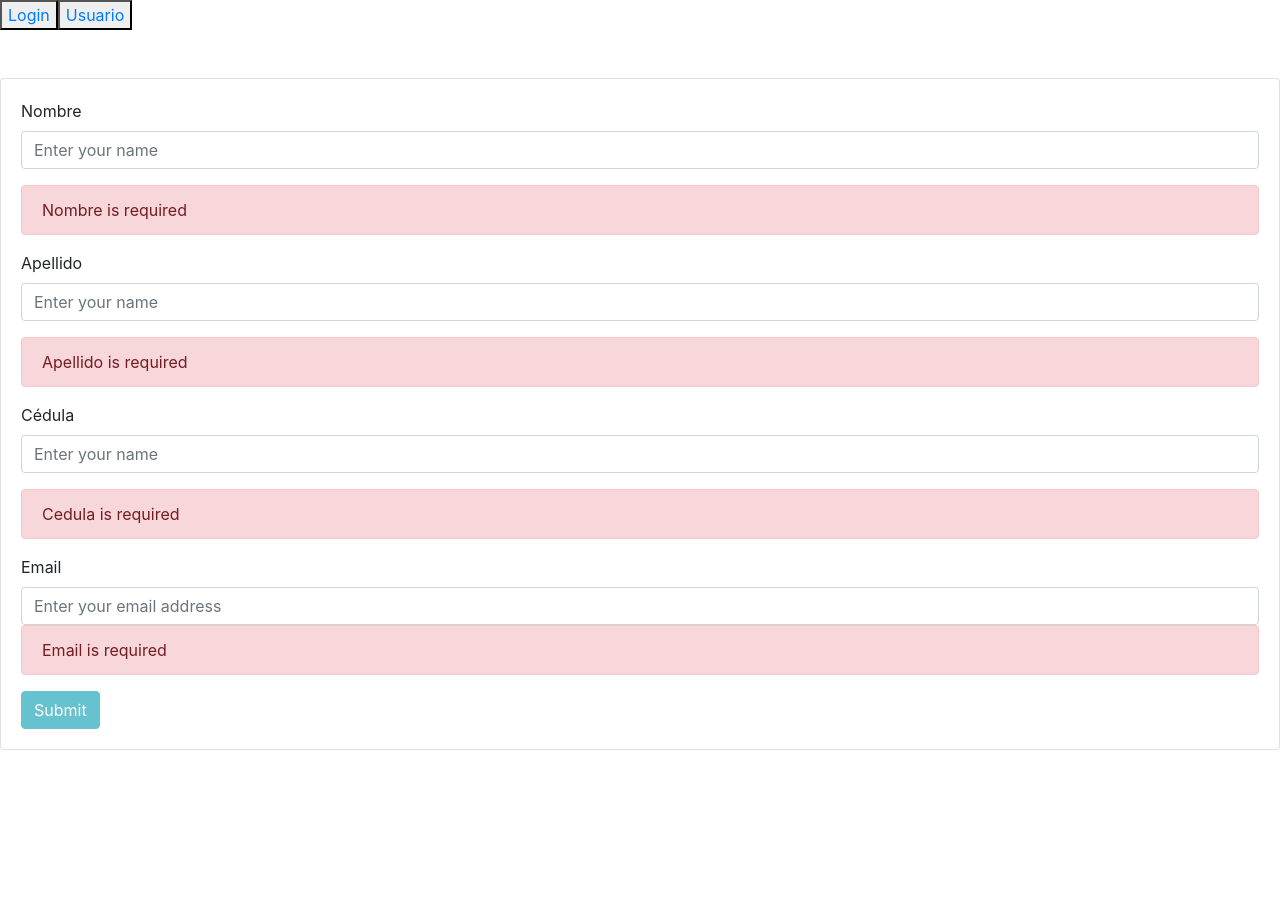
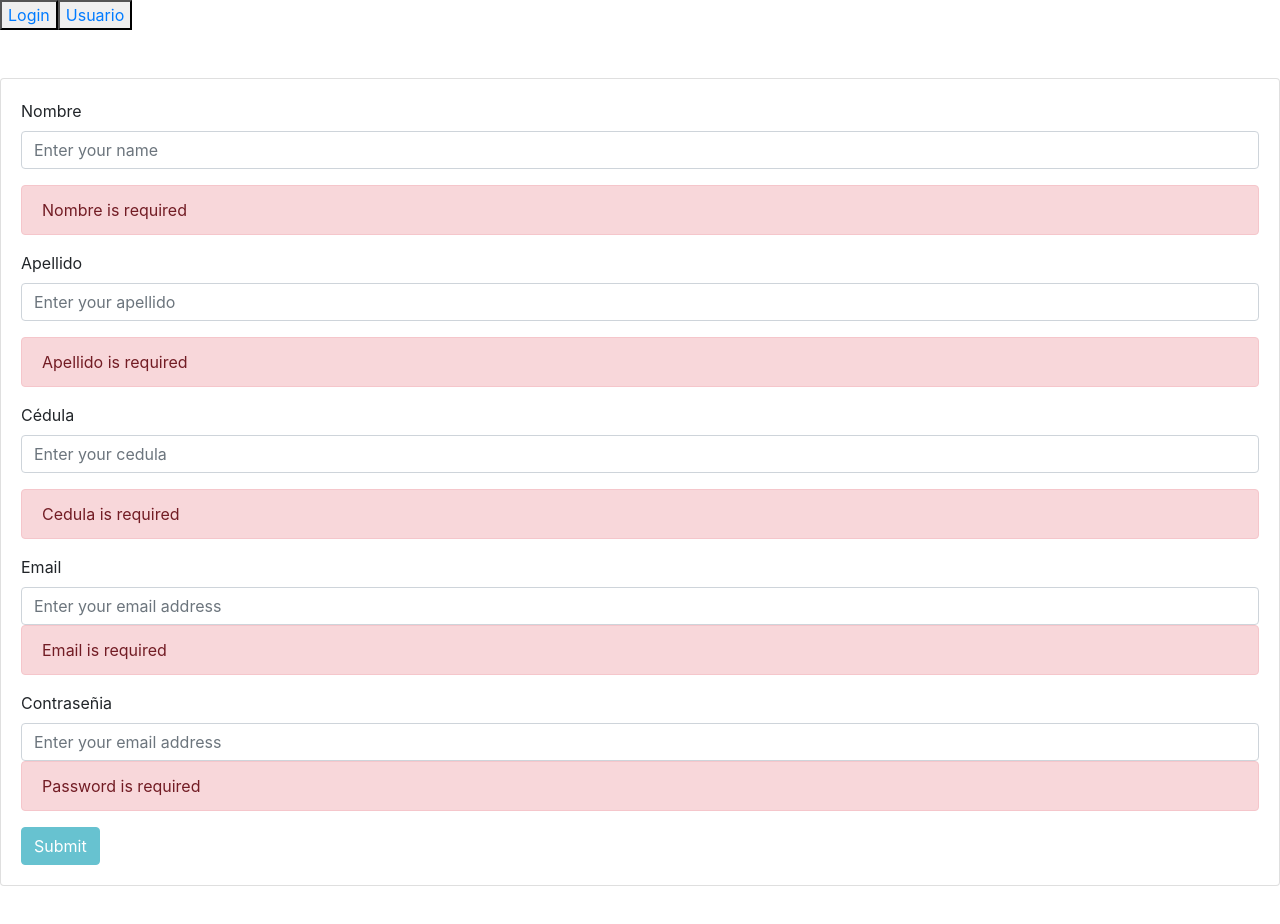
Before and after one commit to adolfojara10/practicaKubernetsSD, an Angular app: page /usuario in a window 1280 px wide. Shown: the top 924 px of the page. Before the commit the page ends 800 px from the top, so only its background shows below. Built offline with nearby package versions, Linux system fonts and the light colour scheme; no server answers.

Commit message:
Consumi servicio rest de spring

```diff
--- a/src/app/domain/Usuario.ts
+++ b/src/app/domain/Usuario.ts
@@ -4,5 +4,5 @@ export class usuarioS {
     nombre: String= "";
     apellido: String= "";
     email: String= "";
-
+    contrasenia: String= "";
 }
--- a/src/app/pages/login/login.component.html
+++ b/src/app/pages/login/login.component.html
@@ -10,6 +10,9 @@
                 <input type="text" [(ngModel)]="usuario.email" class="form-control" id="email" name="email"
                     placeholder="Enter your email address" required #email="ngModel">
                 <div [hidden]="!email.pristine" class="alert alert-danger">Email is required</div>
+                <input type="text" [(ngModel)]="usuario.contrasenia" class="form-control" id="contrasenia" name="contrasenia"
+                    placeholder="Enter your password" required #contrasenia="ngModel">
+                <div [hidden]="!contrasenia.pristine" class="alert alert-danger">Password is required</div>
             </div>
             <button type="submit" [disabled]="!userForm.form.valid" class="btn btn-info">Submit</button>
         </form>
--- a/src/app/pages/login/login.component.ts
+++ b/src/app/pages/login/login.component.ts
@@ -13,11 +13,13 @@ export class LoginComponent implements OnInit {
   usuario: usuarioS = new usuarioS();
   usuarios: any;
   email: string = "";
+  contrasenia: string = "";
 
   constructor(private router: Router, private usuarioService: UsuarioServicioService) { }
 
   ngOnInit(): void {
     this.usuarioService.getPersonas().subscribe(data => {
+      console.log(data)
       this.usuarios = data;
     });
 
@@ -25,14 +27,15 @@ export class LoginComponent implements OnInit {
 
   onSubmit() {
     this.email = this.usuario.email as string;
-    this.usuarioService.login(this.email).subscribe((response: usuarioS) => { this.usuario = response; });
+    this.contrasenia = this.usuario.contrasenia as string;
+    this.usuarioService.login(this.email, this.contrasenia).subscribe((response: usuarioS) => { this.usuario = response; console.log("-- > ",this.usuario)});
+    console.log(this.usuario.email, " --* ", this.usuario.contrasenia)
 
     let params: NavigationExtras = {
       queryParams: {
         usuario : this.usuario
       }
     }
-
-    this.router.navigate(['curso'], params);
+    //this.router.navigate(['curso'], params);
   }
 }
--- a/src/app/pages/registrar-usuario/registrar-usuario.component.html
+++ b/src/app/pages/registrar-usuario/registrar-usuario.component.html
@@ -1,7 +1,7 @@
 <nav>
     <button type="button"><a href="/login">Login</a></button>
     <button type="button"><a href="/usuario">Usuario</a></button>
-  </nav>
+</nav>
 <div class="card my-5">
     <div class="card-body">
         <form (ngSubmit)="onSubmit()" #userForm="ngForm">
@@ -12,17 +12,17 @@
             </div>
             <div [hidden]="!name.pristine" class="alert alert-danger">Nombre is required</div>
             <div class="form-group">
-                <label for="name">Apellido</label>
-                <input type="text" [(ngModel)]="usuario.apellido" class="form-control" id="name" name="name"
-                    placeholder="Enter your name" required #name="ngModel">
+                <label for="apellido">Apellido</label>
+                <input type="text" [(ngModel)]="usuario.apellido" class="form-control" id="apellido" name="apellido"
+                    placeholder="Enter your apellido" required #apellido="ngModel">
             </div>
-            <div [hidden]="!name.pristine" class="alert alert-danger">Apellido is required</div>
+            <div [hidden]="!apellido.pristine" class="alert alert-danger">Apellido is required</div>
             <div class="form-group">
-                <label for="name">Cédula</label>
-                <input type="text" [(ngModel)]="usuario.cedula" class="form-control" id="name" name="name"
-                    placeholder="Enter your name" required #name="ngModel">
+                <label for="cedula">Cédula</label>
+                <input type="text" [(ngModel)]="usuario.cedula" class="form-control" id="cedula" name="cedula"
+                    placeholder="Enter your cedula" required #cedula="ngModel">
             </div>
-            <div [hidden]="!name.pristine" class="alert alert-danger">Cedula is required</div>
+            <div [hidden]="!cedula.pristine" class="alert alert-danger">Cedula is required</div>
 
 
             <div class="form-group">
@@ -31,6 +31,12 @@
                     placeholder="Enter your email address" required #email="ngModel">
                 <div [hidden]="!email.pristine" class="alert alert-danger">Email is required</div>
             </div>
+            <div class="form-group">
+                <label for="contrasenia">Contraseñia</label>
+                <input type="password" [(ngModel)]="usuario.contrasenia" class="form-control" id="contrasenia"
+                    name="contrasenia" placeholder="Enter your email address" required #contrasenia="ngModel">
+                <div [hidden]="!contrasenia.pristine" class="alert alert-danger">Password is required</div>
+            </div>
             <button type="submit" [disabled]="!userForm.form.valid" class="btn btn-info">Submit</button>
         </form>
     </div>
--- a/src/app/pages/registrar-usuario/registrar-usuario.component.ts
+++ b/src/app/pages/registrar-usuario/registrar-usuario.component.ts
@@ -2,32 +2,41 @@ import { Component, OnInit } from '@angular/core';
 import { Router } from '@angular/router';
 import { usuarioS } from 'src/app/domain/Usuario';
 import { UsuarioServicioService } from 'src/app/services/usuario-servicio.service';
+import { LoginComponent } from '../login/login.component';
 
 @Component({
   selector: 'app-registrar-usuario',
   templateUrl: './registrar-usuario.component.html',
-  styleUrls: ['./registrar-usuario.component.scss']
+  styleUrls: ['./registrar-usuario.component.scss'],
 })
 export class RegistrarUsuarioComponent implements OnInit {
+  usuario: usuarioS = new usuarioS();
 
-  usuario: usuarioS = new usuarioS();
-  users: any;
-
-  constructor(private router: Router, private usuarioService: UsuarioServicioService) { }
+  c: number = 0;
+  constructor(
+    private router: Router,
+    private usuarioService: UsuarioServicioService
+  ) {}
 
   ngOnInit(): void {
-    this.usuarioService.getPersonas().subscribe(data => {
-      this.users = data;
+    this.usuarioService.getPersonas().subscribe((data) => {
+      console.log(data);
+      // this.users = data;
+      this.c = data.length;
+    });
+    this.usuario;
+  }
+
+  onSubmit() {
+    console.log('-- ', this.c);
+
+    console.log('funciaonaaa ', this.usuario);
+    this.usuarioService
+      .save(this.usuario)
+      .subscribe((data: any) => console.log('--- ', data));
+    this.usuarioService.getPersonas().subscribe((data) => {
+      // this.users = data;
+      console.log(data);
     });
   }
-
-
-  onSubmit() {
-    console.log("funciaonaaa ",this.usuario);
-    this.usuarioService.save(this.usuario);
-    this.usuarioService.getPersonas().subscribe(data => {
-      this.users = data;
-    });
-  }
-
 }
--- a/src/app/services/usuario-servicio.service.ts
+++ b/src/app/services/usuario-servicio.service.ts
@@ -3,32 +3,30 @@ import { HttpClient } from '@angular/common/http';
 import { usuarioS } from '../domain/Usuario';
 import { environment } from 'src/environments/environment';
 import { Observable } from 'rxjs/internal/Observable';
+import { map, tap } from 'rxjs/operators';
 
 @Injectable({
-  providedIn: 'root'
+  providedIn: 'root',
 })
 export class UsuarioServicioService {
-  private usuarioURL: string="";
-  private usuario: usuarioS= new usuarioS();
+  private usuarioURL: string = '';
+  constructor(private http: HttpClient) {}
 
-  constructor(private http: HttpClient) {
-
-  }
-
-  getPersonas(): Observable<any[]>{
-    this.usuarioURL = 'http://localhost:8080/users';
-    return this.http.get<any>(this.usuarioURL);
+  getPersonas(): Observable<usuarioS[]> {
+    this.usuarioURL = 'http://localhost:2726/practica/listar';
+    return this.http.get<usuarioS[]>(this.usuarioURL);
   }
 
   save(usuario: usuarioS){
-    this.usuarioURL = 'http://localhost:8080/users';
-    return this.http.post<any>(this.usuarioURL, usuario);
+    console.log('>> ', usuario);
+    this.usuarioURL = 'http://localhost:2726/practica/users';
+    return this.http.post<usuarioS>(this.usuarioURL, usuario);
   }
 
-  login(email: string) {
-    this.usuarioURL = 'http://localhost:8080/login';
-    return this.http.get<usuarioS>(this.usuarioURL+"/"+email);
+  login(email: string, contrasenia: string) {
+    this.usuarioURL = 'http://localhost:2726/practica/login';
+    return this.http.get<usuarioS>(
+      this.usuarioURL + '/' + email + '/' + contrasenia
+    );
   }
-
-
 }
```
Also changed, not shown: 1 other file (tests, documents, lock files or other folders).
